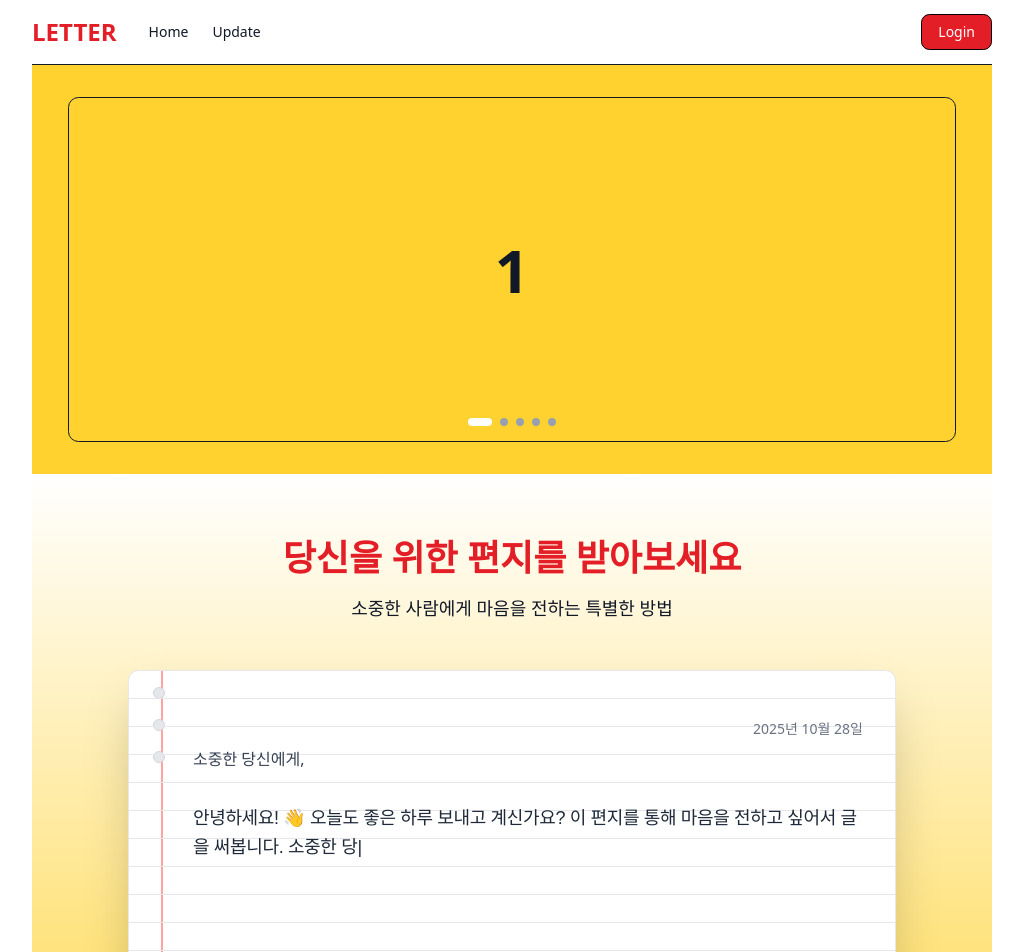
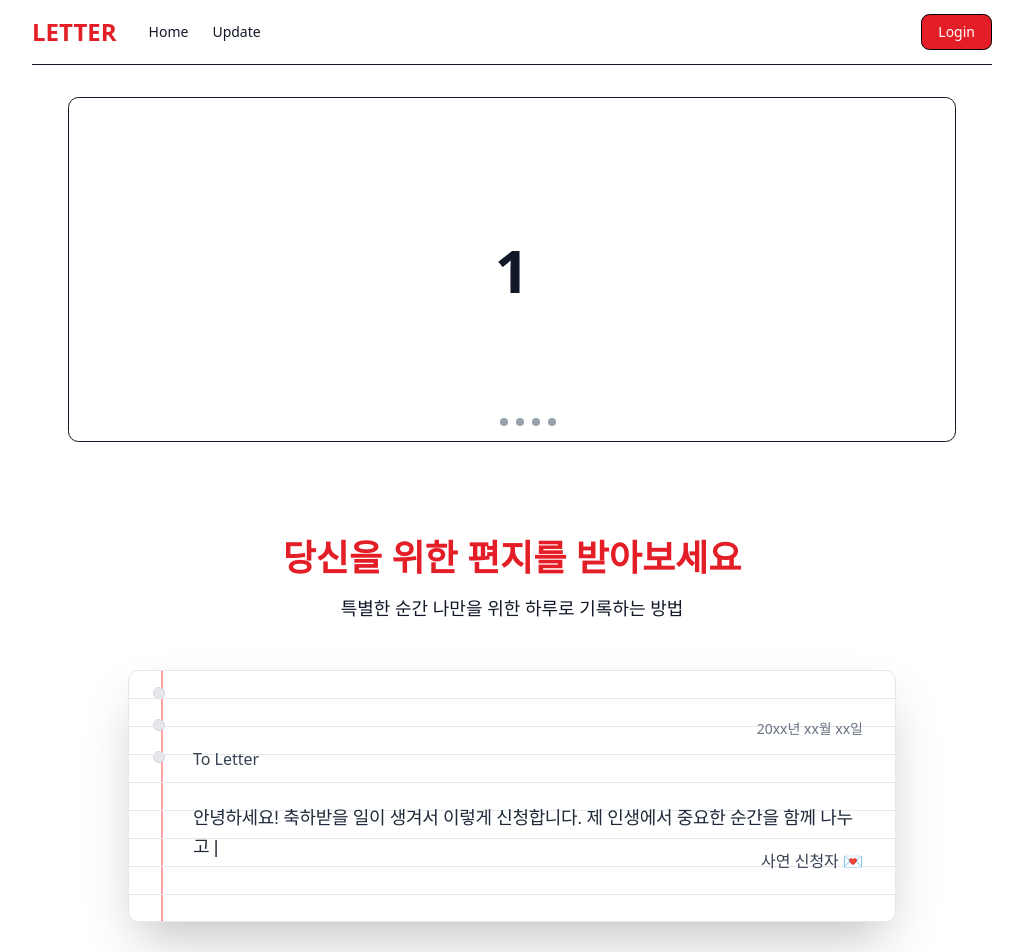
Before and after one commit to lhjwork/letter, a Next.js app: page / in a window 1280 px wide. Shown: the top 952 px of the page, without its empty margins (128-1151 px from the left). Built offline with nearby package versions, Linux system fonts and the light colour scheme.

Commit message:
main view TypingAnimation part is fixing

```diff
--- a/src/app/(beforeLogin)/page.tsx
+++ b/src/app/(beforeLogin)/page.tsx
@@ -13,7 +13,7 @@ export default function Home() {
           {/* 서브타이틀 */}
           <div className="text-center mb-12">
             <h2 className="text-3xl md:text-4xl font-bold text-primary mb-4">당신을 위한 편지를 받아보세요</h2>
-            <p className="text-lg text-muted-foreground max-w-2xl">소중한 사람에게 마음을 전하는 특별한 방법</p>
+            <p className="text-lg text-muted-foreground max-w-2xl">특별한 순간 나만을 위한 하루로 기록하는 방법</p>
           </div>
 
           {/* 편지지 스타일 */}
@@ -26,7 +26,7 @@ export default function Home() {
 
             {/* 편지지 내용 영역 */}
             <div
-              className="pl-16 pr-8 py-12 min-h-[500px] relative"
+              className="pl-16 pr-8 py-12 min-h-[250px] relative"
               style={{
                 backgroundImage: `repeating-linear-gradient(
                   transparent,
@@ -39,40 +39,31 @@ export default function Home() {
             >
               {/* 편지 헤더 */}
               <div className="mb-8">
-                <div className="text-right text-sm text-gray-500 mb-2">2025년 10월 28일</div>
-                <div className="text-left text-base text-gray-700 mb-8">소중한 당신에게,</div>
+                <div className="text-right text-sm text-gray-500 mb-2">20xx년 xx월 xx일</div>
+                <div className="text-left text-base text-gray-700 mb-8">To Letter</div>
               </div>
 
               {/* 타이핑 애니메이션 텍스트 */}
               <div className="relative z-10 text-lg leading-7 text-gray-800">
                 <TypingAnimation
                   className="text-lg leading-7 font-handwriting"
-                  duration={80}
+                  duration={100}
                   showCursor={true}
                   blinkCursor={true}
                   cursorStyle="line"
+                  loop={true}
                   style={{
                     fontFamily: "'Noto Sans KR', sans-serif",
                     lineHeight: "28px",
                   }}
                 >
-                  {`안녕하세요! 👋
-
-오늘도 좋은 하루 보내고 계신가요?
-
-이 편지를 통해 마음을 전하고 싶어서
-글을 써봅니다.
-
-소중한 당신에게 따뜻한 안부를
-전합니다. ✨
-
-언제나 건강하시고 행복하세요.`}
+                  안녕하세요! 축하받을 일이 생겨서 이렇게 신청합니다. 제 인생에서 중요한 순간을 함께 나누고 싶어요. 오늘은 정말 기쁜 하루였어요. 이런 소중한 순간을 편지로 남기고 싶습니다. ...
                 </TypingAnimation>
               </div>
 
               {/* 편지 마무리 */}
               <div className="absolute bottom-12 right-8 text-base text-gray-700">
-                <div className="text-right mt-16">보내는 사람 올림 💌</div>
+                <div className="text-right mt-16">사연 신청자 💌</div>
               </div>
             </div>
           </div>
--- a/src/app/layout.tsx
+++ b/src/app/layout.tsx
@@ -15,7 +15,7 @@ export default function RootLayout({
   return (
     <html lang="en">
       <body>
-        <div className="w-full sm:w-11/12 lg:w-4/5 xl:w-3/4 mx-auto  bg-amber-300">{children}</div>
+        <div className="w-full sm:w-11/12 lg:w-4/5 xl:w-3/4 mx-auto ">{children}</div>
       </body>
     </html>
   );
```
